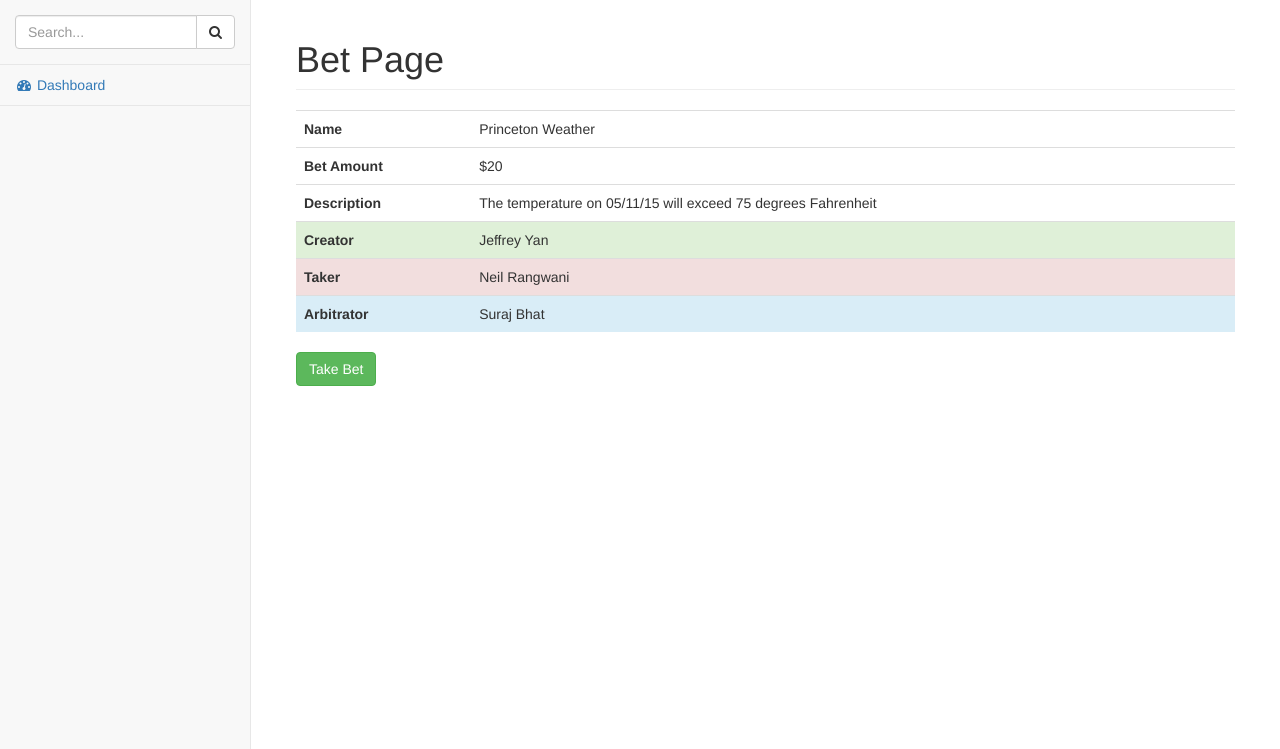
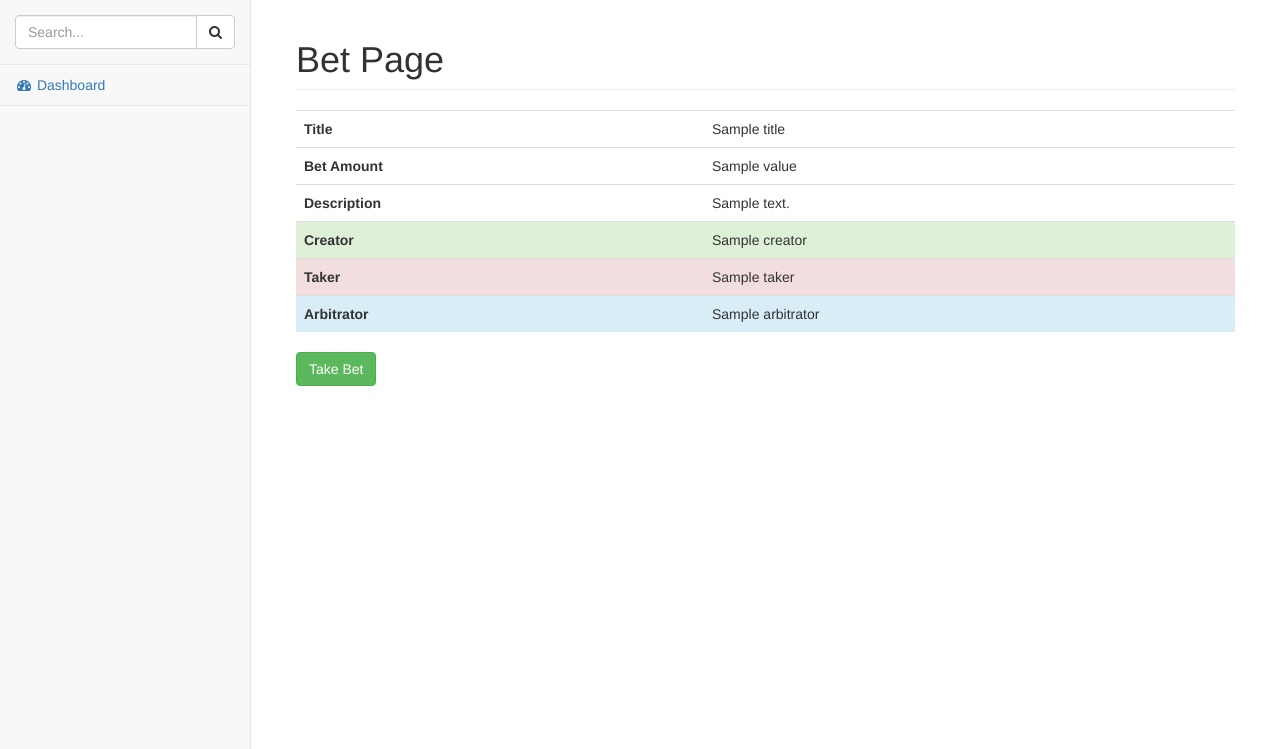
Before and after one commit to smbhat/BetAnyone, a Django app: template bets/templates/bets/betpage.html in a window 1280 px wide. Shown: the part 51-800 px from the top of the page. Run offline with Django 3.2, Linux system fonts and the light colour scheme; the template is opened without the code that fills it: most values are stand-ins (such as "Sample title", 1, 10 or a date in 2020); some libraries are stand-ins or nearby versions.

Commit message:
betpage view created; bets on dashboard now link to respective bet pages

```diff
--- a/bets/templates/bets/betpage.html
+++ b/bets/templates/bets/betpage.html
@@ -103,26 +103,26 @@
                         <table class="table">
     <tbody>
      <tr>
-        <th>Name</th>
-        <td>Princeton Weather</td>
+        <th>Title</th>
+        <td>{{title}}</td>
       </tr>
       <th>Bet Amount</th>
-        <td>$20</td>
+        <td>{{value}}</td>
       </tr>
       <th>Description</th>
-        <td>The temperature on 05/11/15 will exceed 75 degrees Fahrenheit</td>
+        <td>{{description}}</td>
       </tr>
       <tr class="success">
         <th>Creator</th>
-        <td>Jeffrey Yan</td>
+        <td>{{creator}}</td>
       </tr>
       <tr class="danger">
         <th>Taker</th>
-        <td>Neil Rangwani</td>
+        <td>{{taker}}</td>
       </tr>
       <tr class="info">
         <th>Arbitrator</th>
-        <td>Suraj Bhat</td>
+        <td>{{arbitrator}}</td>
       </tr>
     </tbody>
   </table>
--- a/bets/templates/bets/dashboard.html
+++ b/bets/templates/bets/dashboard.html
@@ -226,7 +226,7 @@
                             <tbody>
                                 <tr>
                                     {% for b in betlist %}
-                                   <td class="list-group-item" ><a href="betpage.html" >
+                                   <td class="list-group-item" ><a href="/betpage/{{ b.id }}" >
                                         {{ b }}
 
                                 </a> <span class="pull-right text-muted small">
--- a/bets/urls.py
+++ b/bets/urls.py
@@ -6,6 +6,7 @@ urlpatterns = patterns('',
 	url(r'^$', views.index, name = 'index'),
 
 	# dashboard view
-	url(r'^dashboard/$', views.dashboard, name = 'dashboard')
+	url(r'^dashboard/$', views.dashboard, name = 'dashboard'),
+	url(r'^betpage/(?P<cbet>[0-9]+)/$', views.betpage, name = 'betpage')
 
 	)
```
Also changed, not shown: bets/views.py (+8 -0 lines), 3 other files.
